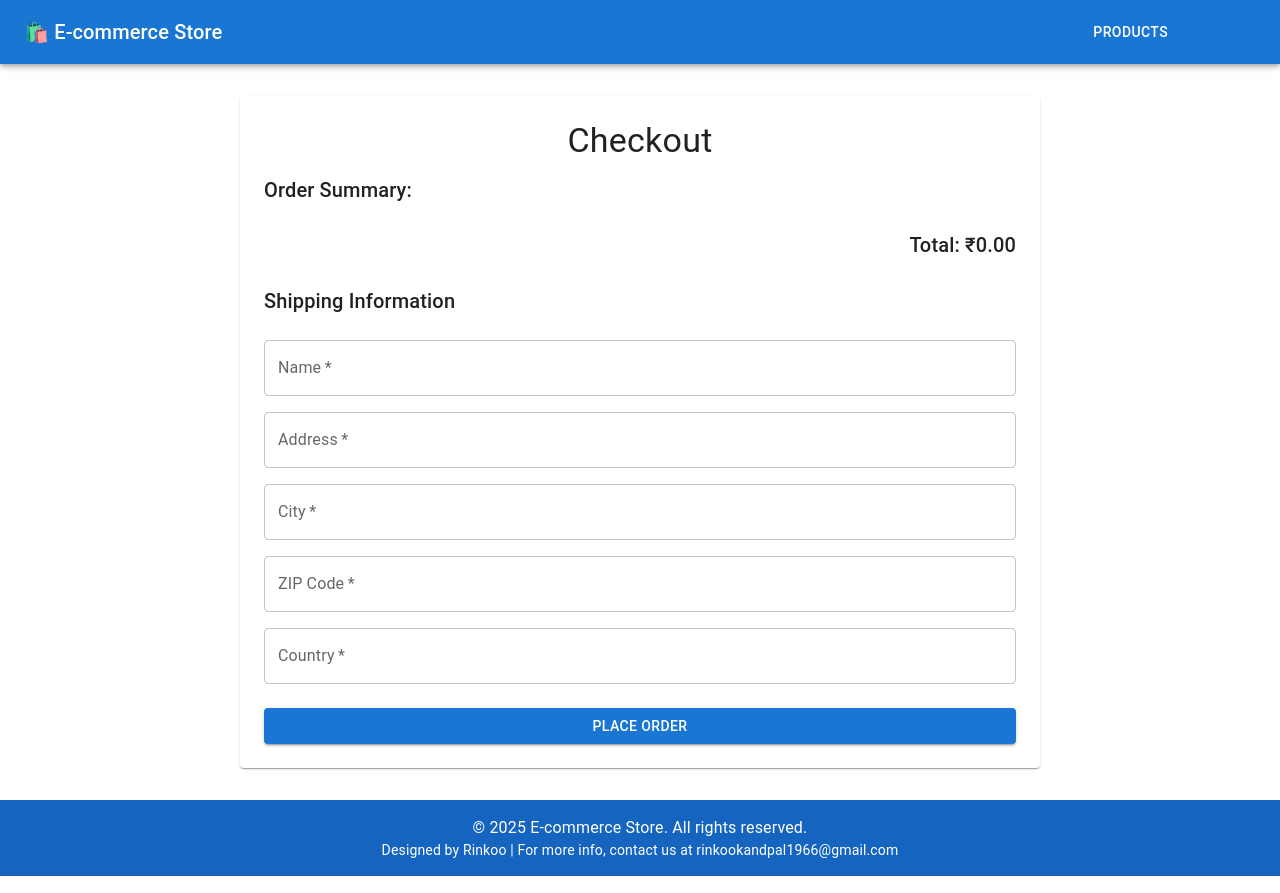
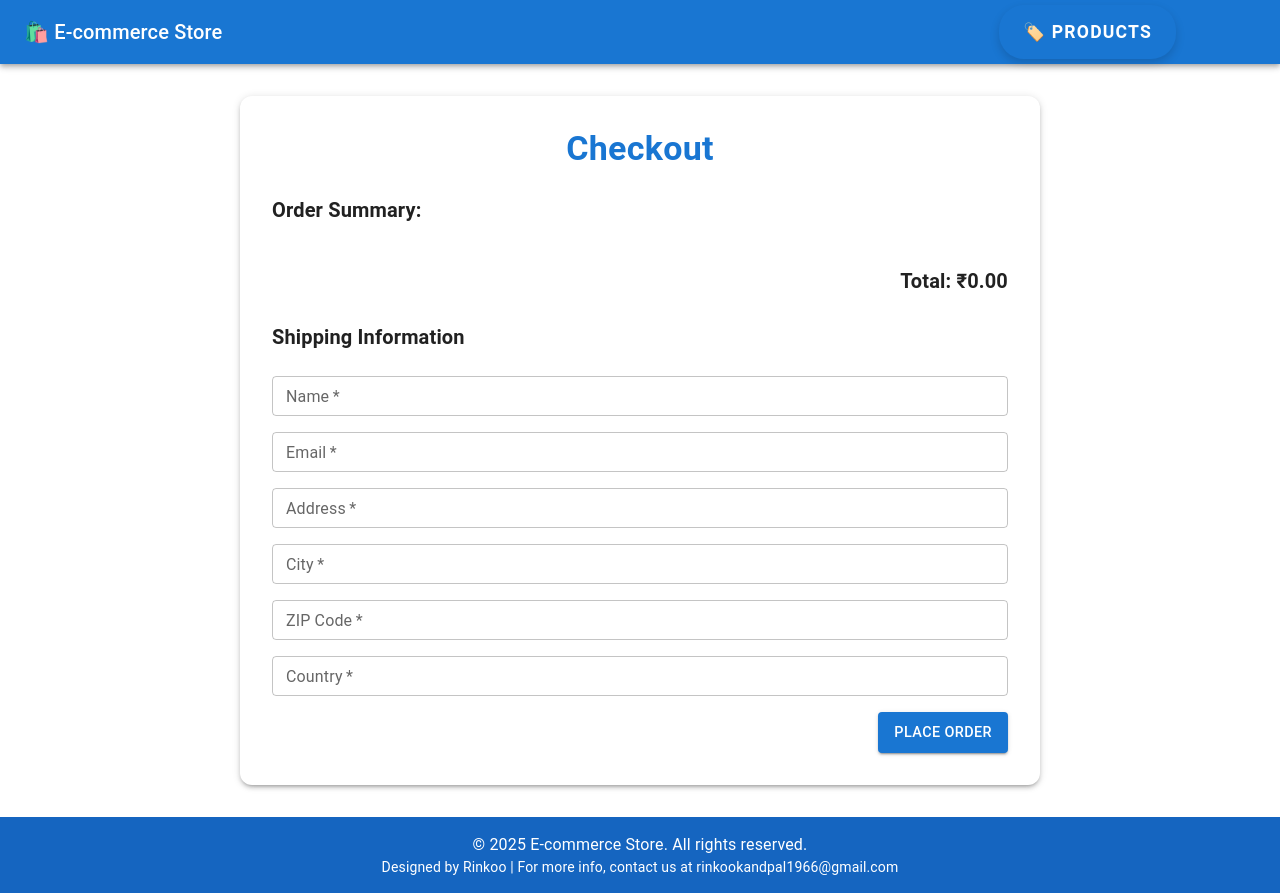
Before and after one commit to Rinkoo-ctrl/frontend-ecommerce-system, a React (Create React App) app: page /checkout in a window 1280 px wide. Built offline with nearby package versions, Linux system fonts and the light colour scheme; some icons are missing.

Commit message:
Integrate sendEmail concept at the time of checkout

```diff
--- a/package.json
+++ b/package.json
@@ -3,6 +3,7 @@
   "version": "0.1.0",
   "private": true,
   "dependencies": {
+    "@emailjs/browser": "^4.4.1",
     "@emotion/react": "^11.14.0",
     "@emotion/styled": "^11.14.0",
     "@mui/icons-material": "^7.0.1",
--- a/src/components/Navbar.js
+++ b/src/components/Navbar.js
@@ -75,11 +75,34 @@ const Navbar = () => {
                     </>
                 ) : (
                     <>
-            <Button color="inherit">
+                        <Button
+                            color="inherit"
+                            sx={{
+                                fontWeight: 600, // Use fontWeight 600 for a semi-bold look
+                                fontSize: "1.1rem",
+                                letterSpacing: "1.2px", // Slightly increased letter spacing
+                                textTransform: "uppercase", // Uppercase for a modern feel
+                                padding: "12px 24px", // Increased padding for a larger button
+                                borderRadius: "25px", // Rounded corners for a softer look
+                                boxShadow: "0 4px 10px rgba(0, 0, 0, 0.15)", // Subtle shadow for depth
+                                transition: "all 0.3s ease-in-out", // Smooth transition
+                                "&:hover": {
+                                    backgroundColor: "rgba(255, 204, 0, 0.1)", // Light yellow background on hover
+                                    color: "#ffcc00", // Yellow text on hover
+                                    transform: "translateY(-3px)", // Slight lift on hover
+                                    boxShadow: "0 6px 14px rgba(0, 0, 0, 0.2)", // Increased shadow on hover
+                                },
+                                "&:active": {
+                                    transform: "translateY(0)", // No lift when active (pressed)
+                                    boxShadow: "0 2px 8px rgba(0, 0, 0, 0.1)", // Reduced shadow when active
+                                },
+                            }}
+                        >
                             <Link to="/" style={{ textDecoration: "none", color: "inherit" }}>
-                Products
+                                🏷️ PRODUCTS
                             </Link>
                         </Button>
+
                         {/* Cart Icon with Quantity Badge */}
                         <IconButton color="inherit" component={Link} to="/cart">
                             <Badge badgeContent={cartCount} color="error">
--- a/src/pages/CheckoutPage.js
+++ b/src/pages/CheckoutPage.js
@@ -10,20 +10,23 @@ import {
     List,
     ListItem,
     ListItemText,
+    Grid,
+
 } from "@mui/material";
 import { useNavigate } from "react-router-dom";
 import { clearCart } from "../redux/cartSlice";
+import sendEmail from "../utils/sendEmail";
+
 
 const CheckoutPage = () => {
-    // Get cart items from Redux
     const cart = useSelector((state) => state.cart.items);
     const total = cart.reduce((acc, item) => acc + item.price * item.quantity, 0);
     const dispatch = useDispatch();
     const navigate = useNavigate();
 
-    // State for shipping information
     const [shippingInfo, setShippingInfo] = useState({
         name: "",
+        email: "",
         address: "",
         city: "",
         zip: "",
@@ -36,7 +39,12 @@ const CheckoutPage = () => {
 
     const handlePlaceOrder = (e) => {
         e.preventDefault();
-        // In a real app, process payment and order creation here.
+        if (!shippingInfo.email) {
+            alert("Please enter your email.");
+            return;
+        }
+
+        sendEmail(shippingInfo, cart);
         alert("Order placed successfully!");
         dispatch(clearCart());
         navigate("/");
@@ -44,30 +52,40 @@ const CheckoutPage = () => {
 
     return (
         <Container sx={{ mt: 4 }}>
-            <Paper sx={{ p: 3, maxWidth: "800px", margin: "auto" }}>
-                <Typography variant="h4" gutterBottom align="center">
+            <Paper sx={{ p: 4, maxWidth: "800px", margin: "auto", borderRadius: 3, boxShadow: 3 }}>
+                <Typography variant="h4" gutterBottom align="center" sx={{ mb: 3, fontWeight: "bold", color: "#1976d2" }}>
                     Checkout
                 </Typography>
 
-                <Typography variant="h6" gutterBottom>
+                <Grid container spacing={3}>
+                    <Grid item xs={12} md={6} sx={{ width: '100%' }}> {/* Adjusted grid item width */}
+                        <Typography variant="h6" gutterBottom sx={{ fontWeight: "600" }}>
                             Order Summary:
                         </Typography>
                         <List>
                             {cart.map((item) => (
-                        <ListItem key={item.id}>
+                                <ListItem key={item.id} sx={{ py: 1 }}>
                                     <ListItemText
-                                primary={`${item.title} x ${item.quantity}`}
-                                secondary={`Price: ₹${item.price} | Subtotal: ₹${(item.price * item.quantity).toFixed(2)}`}
+                                        primary={
+                                            <Typography variant="body1" sx={{ fontWeight: "500" }}>
+                                                {`${item.title} x ${item.quantity}`}
+                                            </Typography>
+                                        }
+                                        secondary={`Price: ₹${item.price.toFixed(2)} | Subtotal: ₹${(item.price * item.quantity).toFixed(2)}`}
                                     />
                                 </ListItem>
                             ))}
                         </List>
-                <Typography variant="h6" align="right">
+                        <Box sx={{ display: 'flex', justifyContent: 'flex-end', mt: 2 }}> {/* Total in bottom right */}
+                            <Typography variant="h6" sx={{ fontWeight: "600" }}>
                                 Total: ₹{total.toFixed(2)}
                             </Typography>
+                        </Box>
+                    </Grid>
 
-                <Box component="form" sx={{ mt: 3 }} onSubmit={handlePlaceOrder}>
-                    <Typography variant="h6" gutterBottom>
+                    <Grid item xs={12} md={6}>
+                        <Box component="form" onSubmit={handlePlaceOrder}>
+                            <Typography variant="h6" gutterBottom sx={{ fontWeight: "600" }}>
                                 Shipping Information
                             </Typography>
                             <TextField
@@ -76,8 +94,21 @@ const CheckoutPage = () => {
                                 name="name"
                                 value={shippingInfo.name}
                                 onChange={handleChange}
-                        sx={{ mt: 2 }}
+                                sx={{ mt: 2, mb: 1 }}
                                 required
+                                variant="outlined"
+                                size="small"
+                            />
+                            <TextField
+                                fullWidth
+                                label="Email"
+                                name="email"
+                                value={shippingInfo.email}
+                                onChange={handleChange}
+                                sx={{ mt: 1, mb: 1 }}
+                                required
+                                variant="outlined"
+                                size="small"
                             />
                             <TextField
                                 fullWidth
@@ -85,8 +116,10 @@ const CheckoutPage = () => {
                                 name="address"
                                 value={shippingInfo.address}
                                 onChange={handleChange}
-                        sx={{ mt: 2 }}
+                                sx={{ mt: 1, mb: 1 }}
                                 required
+                                variant="outlined"
+                                size="small"
                             />
                             <TextField
                                 fullWidth
@@ -94,8 +127,10 @@ const CheckoutPage = () => {
                                 name="city"
                                 value={shippingInfo.city}
                                 onChange={handleChange}
-                        sx={{ mt: 2 }}
+                                sx={{ mt: 1, mb: 1 }}
                                 required
+                                variant="outlined"
+                                size="small"
                             />
                             <TextField
                                 fullWidth
@@ -103,8 +138,10 @@ const CheckoutPage = () => {
                                 name="zip"
                                 value={shippingInfo.zip}
                                 onChange={handleChange}
-                        sx={{ mt: 2 }}
+                                sx={{ mt: 1, mb: 1 }}
                                 required
+                                variant="outlined"
+                                size="small"
                             />
                             <TextField
                                 fullWidth
@@ -112,13 +149,19 @@ const CheckoutPage = () => {
                                 name="country"
                                 value={shippingInfo.country}
                                 onChange={handleChange}
-                        sx={{ mt: 2 }}
+                                sx={{ mt: 1 }}
                                 required
+                                variant="outlined"
+                                size="small"
                             />
-                    <Button variant="contained" color="primary" fullWidth sx={{ mt: 3 }} type="submit">
+                            <Box sx={{ display: 'flex', justifyContent: 'flex-end', mt: 2 }}>
+                                <Button variant="contained" color="primary" type="submit" sx={{ px: 2, py: 1, fontSize: '0.9rem' }}>
                                     Place Order
                                 </Button>
                             </Box>
+                        </Box>
+                    </Grid>
+                </Grid>
             </Paper>
         </Container>
     );
--- /dev/null
+++ b/src/utils/sendEmail.js
@@ -0,0 +1,32 @@
+import emailjs from "@emailjs/browser";
+
+const sendEmail = (shippingInfo, cart) => {
+    if (!shippingInfo.email) {
+        alert("Error: Email is missing!");
+        return;
+    }
+
+    const templateParams = {
+        to_email: shippingInfo.email,  // Ensure email is passed
+        user_name: shippingInfo.name || "Unknown",
+        user_address: `${shippingInfo.address || "N/A"}, ${shippingInfo.city || "N/A"}, ${shippingInfo.zip || "N/A"}, ${shippingInfo.country || "N/A"}`,
+        order_details: cart
+            .map((item) => `${item.title} - ₹${item.price} x ${item.quantity}`)
+            .join("\n"),
+        total_price: cart.reduce((acc, item) => acc + item.price * item.quantity, 0),
+    };
+
+    console.log("🚀 Sending Email with Params:", templateParams);  // Debugging
+
+    emailjs
+        .send("service_b2hgjba", "template_hpae3bg", templateParams, "MCaqISvSz1oQtPa-S")
+        .then(() => {
+            alert("✅ Order email sent!");
+        })
+        .catch((error) => {
+            alert("❌ Email failed to send.");
+            console.error("EmailJS error:", error);
+        });
+};
+
+export default sendEmail;
```
Also changed, not shown: src/components/Cart.js (line endings or trailing spaces), 1 other file (tests, documents, lock files or other folders). Lines whose indentation alone changed are shown as unchanged.
